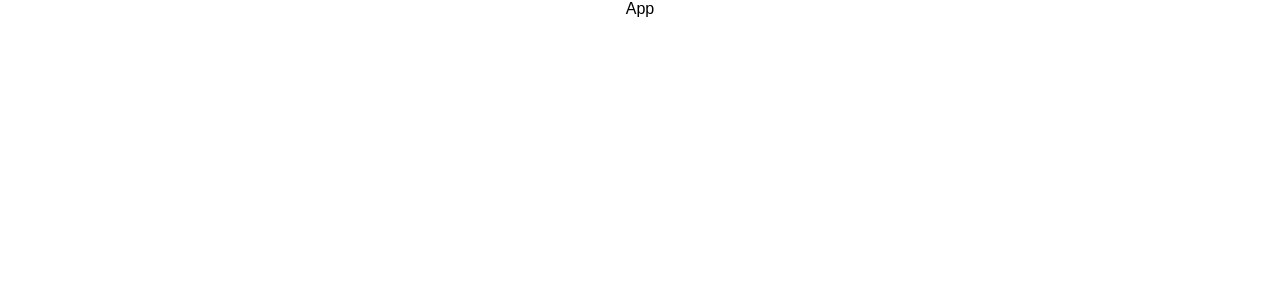
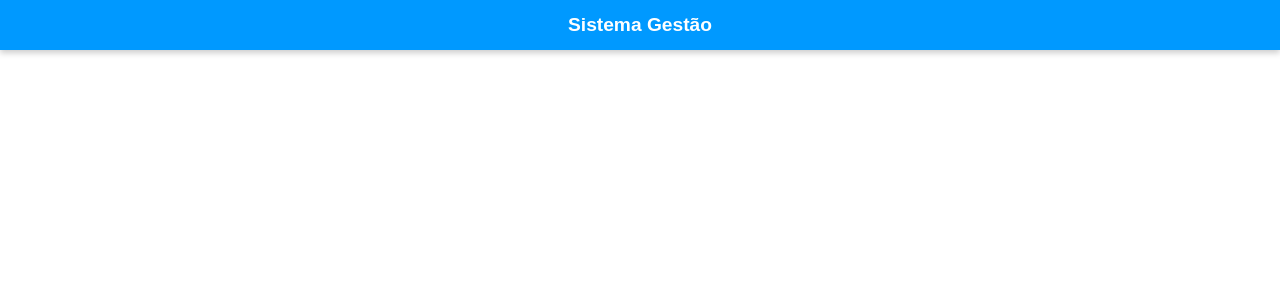
Before and after one commit to Juniorjcmj/react-espertize, a React (Create React App) app: page / in a window 1280 px wide. Shown: the top 300 px of the page. Built offline with nearby package versions, Linux system fonts and the light colour scheme.

Commit message:
Criação do header e seu css

```diff
--- a/src/components/App/App.tsx
+++ b/src/components/App/App.tsx
@@ -1,11 +1,12 @@
 import React from 'react';
+import Header from '../Header';
 import './App.css';
 
 
 function App() {
   return (
     <div className="App">
-     App
+     <Header title = 'Sistema Gestão' />
     </div>
   );
 }
--- /dev/null
+++ b/src/components/Header/Header.css
@@ -0,0 +1,17 @@
+header.AppHeader{
+    background-color: #09f;
+    color: #fff;
+    height: 50px;
+
+    display: flex;
+    justify-content: center;
+    align-items: center;
+
+    padding: 10px;
+     box-shadow: 0 3px 6px rgba(0,0,0,.2);
+
+}
+
+header.AppHeader h1 {
+    font-size: 1.2em;
+}
--- /dev/null
+++ b/src/components/Header/Header.tsx
@@ -0,0 +1,13 @@
+import React from 'react'
+import './Header.css'
+
+declare interface HeaderProps {
+    title: string
+}
+const Header: React.FC<HeaderProps> = (props)=>{
+    return <header className='AppHeader'>
+        <h1>{props.title}</h1>
+    </header>
+}
+
+export default Header;
--- /dev/null
+++ b/src/components/Header/index.ts
@@ -0,0 +1 @@
+export {default} from  './Header';
```
